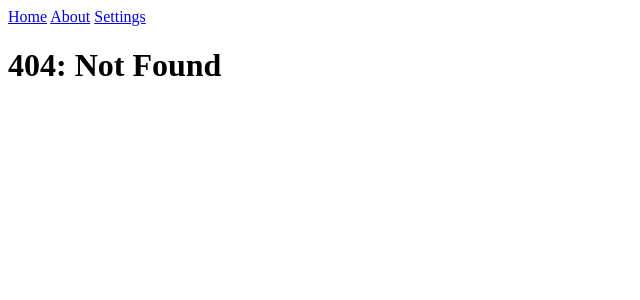
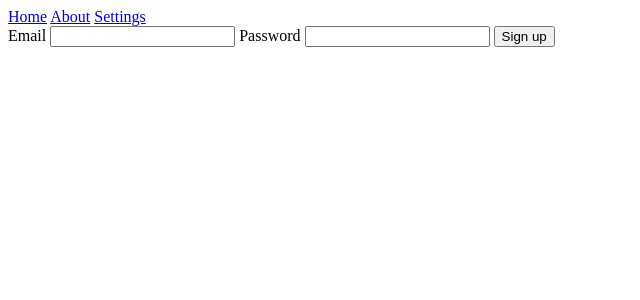
Before and after one commit to Thatcherwood/SnapDisco, a SvelteKit app in the folder SnapDisco/: page /signup in a window 1280 px wide. Before the commit this address had no page. Shown: the top 300 px of the page, without its empty margins (0-640 px from the left). Built offline with nearby package versions, Linux system fonts and the light colour scheme.

Commit message:
Begin work on setting up cookies for user sessions. more login stuff. yay!

```diff
--- /dev/null
+++ b/SnapDisco/src/routes/signup/+page.svelte
@@ -0,0 +1,11 @@
+<form method="POST">
+    <label>
+      Email
+      <input name="email" type="email">
+    </label>
+    <label>
+      Password
+      <input name="password" type="password">
+    </label>
+    <button>Sign up</button>
+  </form>
```
Also changed, not shown: SnapDisco/src/lib/layouts/+layout.server.ts (added, +18 -0 lines), SnapDisco/src/routes/signup/+page.servet.ts (added, +23 -0 lines).
